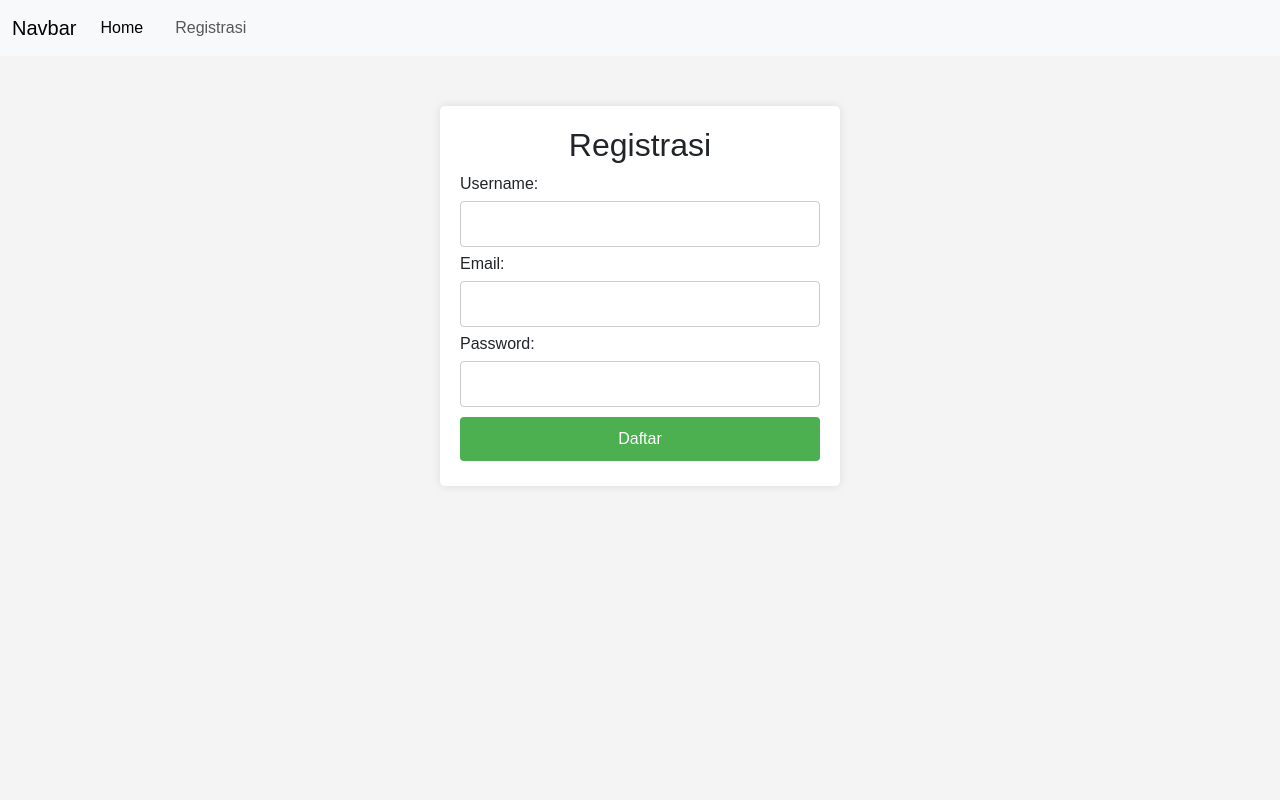
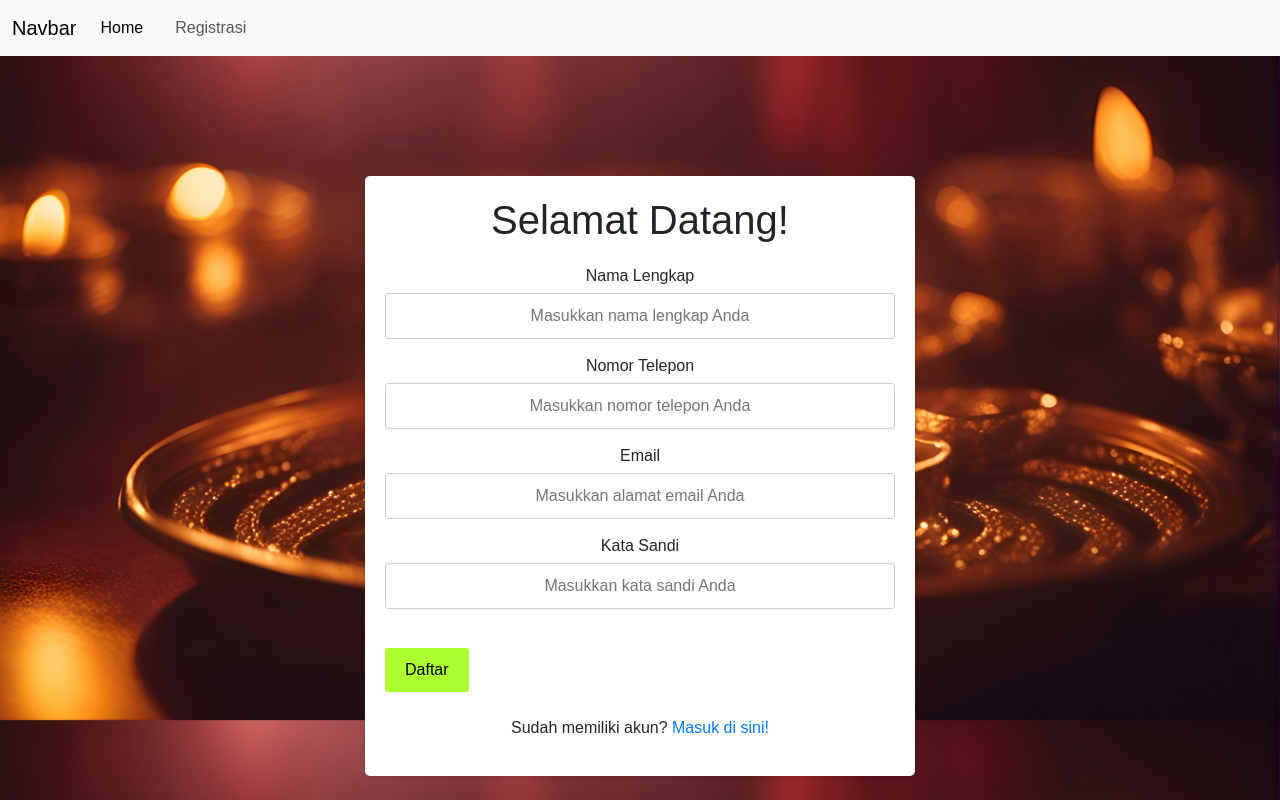
Before and after one commit to miamore7/project-amore, a PHP site: page /registrasi.php in a window 1280 px wide. Run offline with PHP 8.4, Linux system fonts and the light colour scheme.

Commit message:
register progress

```diff
--- a/registrasi.php
+++ b/registrasi.php
@@ -7,58 +7,38 @@ include('navbar.php');
 <head>
     <meta charset="UTF-8">
     <meta name="viewport" content="width=device-width, initial-scale=1.0">
-    <title>Registrasi</title>
-    <style>
-        /* CSS Style */
-        body {
-            font-family: Arial, sans-serif;
-            background-color: #f4f4f4;
-            margin: 0;
-            padding: 0;
-        }
-        .container {
-            max-width: 400px;
-            margin: 50px auto;
-            background: #fff;
-            padding: 20px;
-            border-radius: 5px;
-            box-shadow: 0 0 10px rgba(0, 0, 0, 0.1);
-        }
-        h2 {
-            text-align: center;
-        }
-        input[type="text"], input[type="password"], input[type="email"], input[type="submit"] {
-            width: 100%;
-            padding: 10px;
-            margin: 5px 0;
-            border: 1px solid #ccc;
-            border-radius: 4px;
-            box-sizing: border-box;
-        }
-        input[type="submit"] {
-            background-color: #4CAF50;
-            color: white;
-            border: none;
-            border-radius: 4px;
-            cursor: pointer;
-        }
-        input[type="submit"]:hover {
-            background-color: #45a049;
-        }
-    </style>
+    <title>Formulir Pendaftaran</title>
+    <link rel="stylesheet" href="style.css">
 </head>
 <body>
     <div class="container">
-        <h2>Registrasi</h2>
-        <form action="register.php" method="post">
-            <label for="username">Username:</label>
-            <input type="text" id="username" name="username" required>
-            <label for="email">Email:</label>
-            <input type="email" id="email" name="email" required>
-            <label for="password">Password:</label>
-            <input type="password" id="password" name="password" required>
-            <input type="submit" value="Daftar">
+        <h1>Selamat Datang!</h1>
+        <form action="#">
+            <div class="form-group">
+                <label for="fullName">Nama Lengkap</label>
+                <input type="text" id="fullName" name="fullName" placeholder="Masukkan nama lengkap Anda" required>
+            </div>
+            <div class="form-group">
+                <label for="phoneNumber">Nomor Telepon</label>
+                <input type="tel" id="phoneNumber" name="phoneNumber" placeholder="Masukkan nomor telepon Anda" required>
+            </div>
+            <div class="form-group">
+                <label for="email">Email</label>
+                <input type="email" id="email" name="email" placeholder="Masukkan alamat email Anda" required>
+            </div>
+            <div class="form-group">
+                <label for="password">Kata Sandi</label>
+                <input type="password" id="password" name="password" placeholder="Masukkan kata sandi Anda" required>
+            </div>
+            <!-- <div class="form-group">
+                <label for="confirmPassword">Konfirmasi Kata Sandi</label>
+                <input type="password" id="confirmPassword" name="confirmPassword" placeholder="Masukkan kembali kata sandi Anda" required>
+            </div> -->
+            <br>
+            <button type="submit">Daftar</button>
         </form>
+        <br>
+        <p style="text-align: center;">Sudah memiliki akun? <a href="#">Masuk di sini!</a></p>
     </div>
 </body>
 </html>
--- a/style.css
+++ b/style.css
@@ -0,0 +1,66 @@
+body {
+    font-family: sans-serif;
+    margin: 0;
+    padding: 0;
+    background-color: #f4f4f4;
+    background-image: url('img/beautiful-diwali-diya-lamps-lit-dipavali-hindu-festival-lights-celebration.jpg');
+    background-size: 100%;
+}
+
+.container {
+    height: fit-content;
+    width: 550px;
+    margin-top: 120px;
+    padding: 20px;
+    background-color: #fff;
+    border-radius: 5px;
+    box-shadow: 0 2px 5px rgba(0, 0, 0, 0.1);
+}
+
+h1 {
+    text-align: center;
+    margin-bottom: 20px;
+}
+
+.form-group {
+    margin-bottom: 15px;
+}
+
+label {
+    display: block;
+    margin-bottom: 5px;
+    text-align: center;
+}
+
+input[type="text"],
+input[type="email"],
+input[type="tel"],
+input[type="date"],
+input[type="password"] {
+    width: 100%;
+    padding: 10px;
+    border: 1px solid #ccc;
+    border-radius: 3px;
+    box-sizing: border-box;
+    text-align: center;
+}
+
+button {
+    background-color: greenyellow;
+    color: black;
+    padding: 10px 20px;
+    border: none;
+    border-radius: 3px;
+    cursor: pointer;
+    justify-items: center;
+}
+
+button:hover {
+    background-color: green;
+    color: #fff;
+}
+
+a {
+    color: #007bff;
+    text-decoration: none;
+}
```
Also changed, not shown: img/Lilin Aromaterapi 150 gr Scented Candle Lilin Aromatherapy Lilin Wangi - rose, 150 gram di Blummy D.jpeg.jpg (added), img/beautiful-diwali-diya-lamps-lit-dipavali-hindu-festival-lights-celebration.jpg (added).
